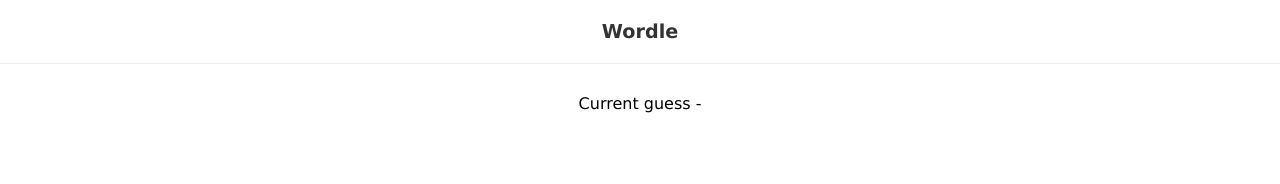
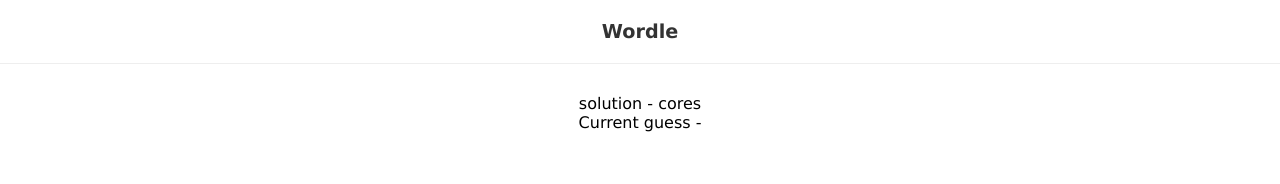
Before and after one commit to anjola-adeuyi/wordle, a React (Create React App) app: page / in a window 1280 px wide. Shown: the top 184 px of the page. Built offline with nearby package versions, Linux system fonts and the light colour scheme; data requests are answered from the project's data file.

Commit message:
render wordle solution

```diff
--- a/src/components/Wordle.tsx
+++ b/src/components/Wordle.tsx
@@ -16,7 +16,12 @@
     };
   }, [handlekeyup]);
 
-  return <div>Current guess - {currentGuess}</div>;
+  return (
+    <>
+      <div>solution - {solution}</div>
+      <div>Current guess - {currentGuess}</div>
+    </>
+  );
 };
 
 export default Wordle;
```
